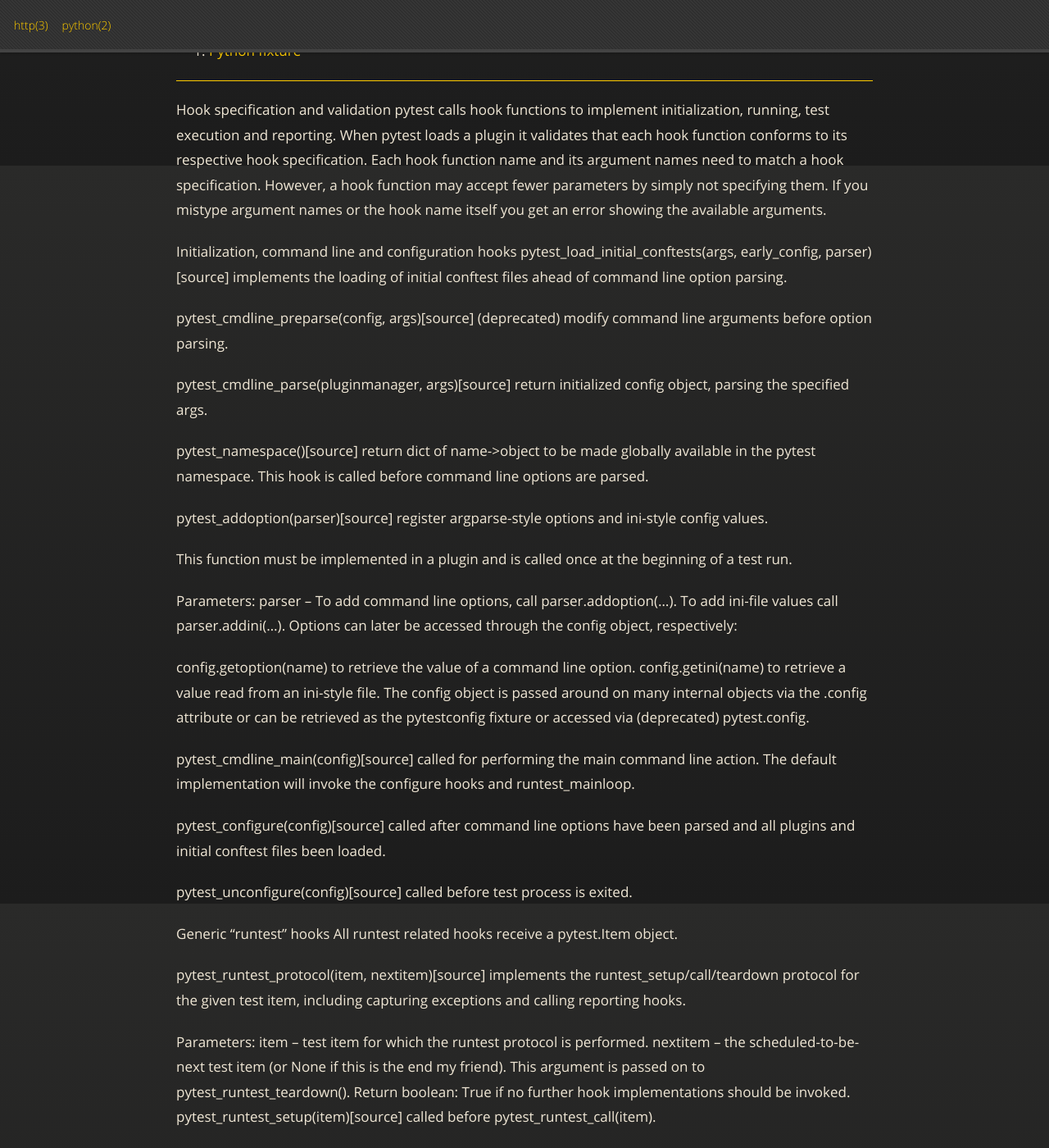
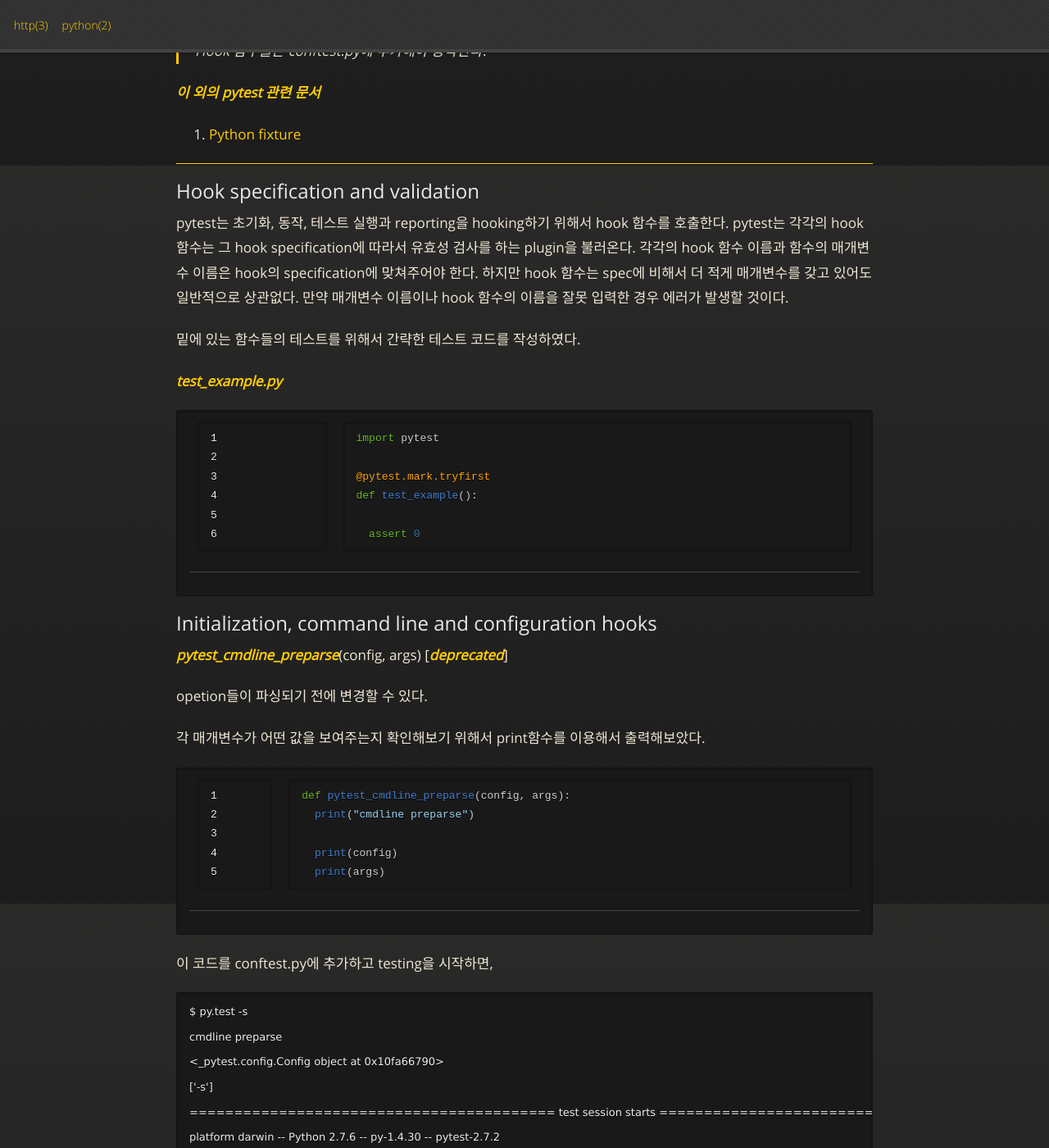
Before and after one commit to Luavis/luavis.github.io, a Jekyll site: the page built from _posts/python/2015-07-19-python-pytest-hook.markdown, in a window 1280 px wide and 1400 px high, scrolled down 698 px. Shown: the whole window at 82% size. Built offline with Jekyll 4.4.1, drawn with Linux system fonts in a browser that asks for light colours; some of the changed text lies outside the part shown.

Commit message:
Update pytest hook

```diff
--- a/_posts/python/2015-07-19-python-pytest-hook.markdown
+++ b/_posts/python/2015-07-19-python-pytest-hook.markdown
@@ -10,53 +10,182 @@
 
 이번 문서에서는 Pytest의 hook 기능에 대해서 알아보고자 Pytest 공식 사이트의 latest 버전의(2.4) [hook reference 페이지](https://pytest.org/latest/plugins.html#pytest-hook-reference)를 번역해 보기로 했다.
 
+> Note:
+>
+> Hook 함수들은 conftest.py에 추가해야 동작한다.
+
+
 *이 외의 pytest 관련 문서*
 
 1. [Python fixture]({% post_url /python/2015-07-19-python-pytest-fixture %})
 
 ---
 
-Hook specification and validation
-pytest calls hook functions to implement initialization, running, test execution and reporting. When pytest loads a plugin it validates that each hook function conforms to its respective hook specification. Each hook function name and its argument names need to match a hook specification. However, a hook function may accept fewer parameters by simply not specifying them. If you mistype argument names or the hook name itself you get an error showing the available arguments.
+## Hook specification and validation
 
-Initialization, command line and configuration hooks
-pytest_load_initial_conftests(args, early_config, parser)[source]
+pytest는 초기화, 동작, 테스트 실행과 reporting을 hooking하기 위해서 hook 함수를 호출한다. pytest는 각각의 hook 함수는 그 hook specification에 따라서 유효성 검사를 하는 plugin을 불러온다.
+각각의 hook 함수 이름과 함수의 매개변수 이름은 hook의 specification에 맞쳐주어야 한다. 하지만 hook 함수는 spec에 비해서 더 적게 매개변수를 갖고 있어도 일반적으로 상관없다. 만약 매개변수 이름이나 hook 함수의 이름을 잘못 입력한 경우 에러가 발생할 것이다.
+
+밑에 있는 함수들의 테스트를 위해서 간략한 테스트 코드를 작성하였다.
+
+*test_example.py*
+{% highlight python linenos %}
+
+import pytest
+
+@pytest.mark.tryfirst
+def test_example():
+
+  assert 0
+
+{% endhighlight %}
+
+
+## Initialization, command line and configuration hooks
+
+<!--
+*pytest_load_initial_conftests*(args, early_config, parser)
+
 implements the loading of initial conftest files ahead of command line option parsing.
 
-pytest_cmdline_preparse(config, args)[source]
-(deprecated) modify command line arguments before option parsing.
+---
+-->
 
-pytest_cmdline_parse(pluginmanager, args)[source]
+*pytest_cmdline_preparse*(config, args) [*deprecated*]
+
+opetion들이 파싱되기 전에 변경할 수 있다.
+
+각 매개변수가 어떤 값을 보여주는지 확인해보기 위해서 print함수를 이용해서 출력해보았다.
+
+{% highlight python linenos %}
+
+def pytest_cmdline_preparse(config, args):
+  print("cmdline preparse")
+
+  print(config)
+  print(args)
+
+{% endhighlight %}
+
+이 코드를 conftest.py에 추가하고 testing을 시작하면,
+
+    $ py.test -s
+    cmdline preparse
+    <_pytest.config.Config object at 0x10fa66790>
+    ['-s']
+    ========================================= test session starts =========================================
+    platform darwin -- Python 2.7.6 -- py-1.4.30 -- pytest-2.7.2
+    rootdir: /Users/Luavis/Projects/pytest-examples, inifile:
+    collected 1 items
+
+    test_example.py F
+
+    ============================================== FAILURES ===============================================
+    ____________________________________________ test_example _____________________________________________
+
+        @pytest.mark.tryfirst
+        def test_example():
+
+    >     assert 0
+    E     assert 0
+
+    test_example.py:7: AssertionError
+    ====================================== 1 failed in 0.01 seconds =======================================
+
+결과를 얻을 수 있다. -s라는 option을 붙혀서 *py.test*를 실행했을때, args에는 -s가 list형식으로 들어가 있는것을 볼 수 있다.
+
+---
+<!--
+*pytest_cmdline_parse*(pluginmanager, args)
+
 return initialized config object, parsing the specified args.
 
-pytest_namespace()[source]
+---
+
+*pytest_namespace*()
+
 return dict of name->object to be made globally available in the pytest namespace. This hook is called before command line options are parsed.
 
-pytest_addoption(parser)[source]
-register argparse-style options and ini-style config values.
+---
+-->
+*pytest_addoption*(parser)
 
-This function must be implemented in a plugin and is called once at the beginning of a test run.
+ini 파일이나 argument로 등록되는 설정들을 새롭게 등록할 수 있다.
+*이 함수는 플러그 인에서 구현되어 있어야하며, 테스트가 시작될 때 오직 한 번만 실행된다.*
 
-Parameters:	parser – To add command line options, call parser.addoption(...). To add ini-file values call parser.addini(...).
-Options can later be accessed through the config object, respectively:
+*Parameters*
 
-config.getoption(name) to retrieve the value of a command line option.
-config.getini(name) to retrieve a value read from an ini-style file.
-The config object is passed around on many internal objects via the .config attribute or can be retrieved as the pytestconfig fixture or accessed via (deprecated) pytest.config.
+- parser – 커맨드 라인 형식의 설정을 추가하고 싶다면, *parser.addoption(...)*를 호출하여 설정들을 추가할 수 있다. 만약 ini파일 형식의 설정을 추가하고 싶다면, *parser.addini(...)*를 호출하면 가능하다.
 
-pytest_cmdline_main(config)[source]
-called for performing the main command line action. The default implementation will invoke the configure hooks and runtest_mainloop.
+> Note
+>
+> 옵션들은 나중에 config 객체를 통하여 접근할 수 있다.
+>
+> *config.getoption(name)* 커맨드 라인으로 부터 받은 설정 값을 받을때
+>
+> *config.getini(name)* ini file로 부터 받은 설정 값을 받을때
+>
+> config 객체는 많은 pytest 내부 객체에 *.config*를 이용하여 접근할 수 있고, *pytestconfig*라는 fixture를 이용하여 접근할 수 있다. pytest module를 이용하여 *pytest.config*를 이용하여 접근할 수 있지만 *deprecated*된 기능이다.
 
-pytest_configure(config)[source]
-called after command line options have been parsed and all plugins and initial conftest files been loaded.
+---
 
-pytest_unconfigure(config)[source]
-called before test process is exited.
+*pytest_cmdline_main*(config)
 
-Generic “runtest” hooks
+main 커맨드 라인 동작이 실행될때 호출된다. 기본적인 구현은 configure hooks과 runtest_mainloop을 호출한다.
+
+위의 *pytest_addoption*과 합친 예제를 보자면:
+
+{% highlight python linenos %}
+
+def pytest_addoption(parser):
+  parser.addoption("--cmdopt", action="store", default="type1",
+        help="my option: type1 or type2")
+
+def pytest_cmdline_main(config):
+  print(config.getoption("--cmdopt"))
+
+{% endhighlight %}
+
+add option hook을 이용하여 커맨드라인 형식의 옵션 --cmdopt를 추가하였고, 이를 기본값으로 실행되었을때 cmdline_main에서는 config에서 확인 할 수 있어야 한다.
+
+    $ py.test
+    type1
+    ========================================= test session starts =========================================
+    platform darwin -- Python 2.7.6 -- py-1.4.30 -- pytest-2.7.2
+    rootdir: /Users/Luavis/Projects/pytest-examples, inifile:
+    collected 1 items
+
+    test_example.py F
+
+    ============================================== FAILURES ===============================================
+    ____________________________________________ test_example _____________________________________________
+
+        @pytest.mark.tryfirst
+        def test_example():
+    >     assert 0
+    E     assert 0
+
+    test_example.py:7: AssertionError
+    ====================================== 1 failed in 0.01 seconds =======================================
+
+
+
+---
+
+*pytest_configure*(config)
+커맨드 라인 형식의 옵션이 모두 파싱되었고, 모든 플러그인과 initaial conftest가 호출된 뒤에 호출된다.
+
+---
+
+*pytest_unconfigure*(config)
+테스트가 종료되기 전에 호출된다.
+
+## Generic “runtest” hooks
+
 All runtest related hooks receive a pytest.Item object.
 
-pytest_runtest_protocol(item, nextitem)[source]
+*pytest_runtest_protocol*(item, nextitem)
+
 implements the runtest_setup/call/teardown protocol for the given test item, including capturing exceptions and calling reporting hooks.
 
 Parameters:
@@ -67,38 +196,54 @@
 pytest_runtest_setup(item)[source]
 called before pytest_runtest_call(item).
 
-pytest_runtest_call(item)[source]
+---
+
+*pytest_runtest_call*(item)
 called to execute the test item.
 
-pytest_runtest_teardown(item, nextitem)[source]
+---
+
+*pytest_runtest_teardown*(item, nextitem)[source]
 called after pytest_runtest_call.
 
 Parameters:	nextitem – the scheduled-to-be-next test item (None if no further test item is scheduled). This argument can be used to perform exact teardowns, i.e. calling just enough finalizers so that nextitem only needs to call setup-functions.
-pytest_runtest_makereport(item, call)[source]
+
+*pytest_runtest_makereport*(item, call)[source]
 return a _pytest.runner.TestReport object for the given pytest.Item and _pytest.runner.CallInfo.
 
 For deeper understanding you may look at the default implementation of these hooks in _pytest.runner and maybe also in _pytest.pdb which interacts with _pytest.capture and its input/output capturing in order to immediately drop into interactive debugging when a test failure occurs.
 
 The _pytest.terminal reported specifically uses the reporting hook to print information about a test run.
 
-Collection hooks
+---
+
+## Collection hooks
+
 pytest calls the following hooks for collecting files and directories:
 
-pytest_ignore_collect(path, config)[source]
+*pytest_ignore_collect*(path, config)
 return True to prevent considering this path for collection. This hook is consulted for all files and directories prior to calling more specific hooks.
 
-pytest_collect_directory(path, parent)[source]
+---
+
+*pytest_collect_directory*(path, parent)
 called before traversing a directory for collection files.
 
-pytest_collect_file(path, parent)[source]
+---
+
+*pytest_collect_file*(path, parent)
 return collection Node or None for the given path. Any new node needs to have the specified parent as a parent.
 
 For influencing the collection of objects in Python modules you can use the following hook:
 
-pytest_pycollect_makeitem(collector, name, obj)[source]
+---
+
+*pytest_pycollect_makeitem*(collector, name, obj)
 return custom item/collector for a python object in a module, or None.
 
-pytest_generate_tests(metafunc)[source]
+---
+
+*pytest_generate_tests*(metafunc)[source]
 generate (multiple) parametrized calls to a test function.
 
 After collection is complete, you can modify the order of items, delete or otherwise amend the test items:
@@ -106,57 +251,81 @@
 pytest_collection_modifyitems(session, config, items)[source]
 called after collection has been performed, may filter or re-order the items in-place.
 
-Reporting hooks
+---
+
+## Reporting hooks
+
 Session related reporting hooks:
 
-pytest_collectstart(collector)[source]
+*pytest_collectstart*(collector)
 collector starts collecting.
 
-pytest_itemcollected(item)[source]
+---
+
+*pytest_itemcollected*(item)
 we just collected a test item.
 
-pytest_collectreport(report)[source]
+---
+
+*pytest_collectreport*(report)
 collector finished collecting.
 
-pytest_deselected(items)[source]
+---
+
+*pytest_deselected*(items)
 called for test items deselected by keyword.
+
+---
 
 And here is the central hook for reporting about test execution:
 
-pytest_runtest_logreport(report)[source]
+*pytest_runtest_logreport*(report)
 process a test setup/call/teardown report relating to the respective phase of executing a test.
 
-Debugging/Interaction hooks
+---
+
+## Debugging/Interaction hooks
+
 There are few hooks which can be used for special reporting or interaction with exceptions:
 
-pytest_internalerror(excrepr, excinfo)[source]
+*pytest_internalerror*(excrepr, excinfo)
 called for internal errors.
 
-pytest_keyboard_interrupt(excinfo)[source]
+---
+
+*pytest_keyboard_interrupt*(excinfo)
 called for keyboard interrupt.
 
-pytest_exception_interact(node, call, report)[source]
+---
+
+*pytest_exception_interact*(node, call, report)
 (experimental, new in 2.4) called when an exception was raised which can potentially be interactively handled.
 
 This hook is only called if an exception was raised that is not an internal exception like “skip.Exception”.
 
-Declaring new hooks
+---
+
+## Declaring new hooks
+
 Plugins and conftest.py files may declare new hooks that can then be implemented by other plugins in order to alter behaviour or interact with the new plugin:
 
-pytest_addhooks(pluginmanager)[source]
+*pytest_addhooks*(pluginmanager)
 called at plugin load time to allow adding new hooks via a call to pluginmanager.registerhooks(module).
 
 Hooks are usually declared as do-nothing functions that contain only documentation describing when the hook will be called and what return values are expected.
 
 For an example, see newhooks.py from xdist: pytest distributed testing plugin.
 
-Using hooks from 3rd party plugins
+---
+
+## Using hooks from 3rd party plugins
+
 Using new hooks from plugins as explained above might be a little tricky because the standard Hook specification and validation mechanism: if you depend on a plugin that is not installed, validation will fail and the error message will not make much sense to your users.
 
 One approach is to defer the hook implementation to a new plugin instead of declaring the hook functions directly in your plugin module, for example:
 
-# contents of myplugin.py
-
+*myplugin.py*
+{% highlight python linenos %}
 class DeferPlugin(object):
     """Simple plugin to defer pytest-xdist hook functions."""
 
@@ -167,9 +336,12 @@
 def pytest_configure(config):
     if config.pluginmanager.hasplugin('xdist'):
         config.pluginmanager.register(DeferPlugin())
+{% endhighlight %}
+
 This has the added benefit of allowing you to conditionally install hooks depending on which plugins are installed.
 
-hookwrapper: executing around other hooks
+## hookwrapper: executing around other hooks
+
 New in version 2.7: (experimental)
 
 pytest plugins can implement hook wrappers which which wrap the execution of other hook implementations. A hook wrapper is a generator function which yields exactly once. When pytest invokes hooks it first executes hook wrappers and passes the same arguments as to the regular hooks.
@@ -178,6 +350,7 @@
 
 Here is an example definition of a hook wrapper:
 
+{% highlight python linenos %}
 import pytest
 
 @pytest.mark.hookwrapper
@@ -187,9 +360,12 @@
     # outcome.excinfo may be None or a (cls, val, tb) tuple
     res = outcome.get_result()  # will raise if outcome was exception
     # postprocess result
+{% endhighlight %}
+
 Note that hook wrappers don’t return results themselves, they merely perform tracing or other side effects around the actual hook implementations. If the result of the underlying hook is a mutable object, they may modify that result, however.
 
-Reference of objects involved in hooks
+## Reference of objects involved in hooks
+
 class Config[source]
 access to configuration values, pluginmanager and plugin hooks.
 
```
